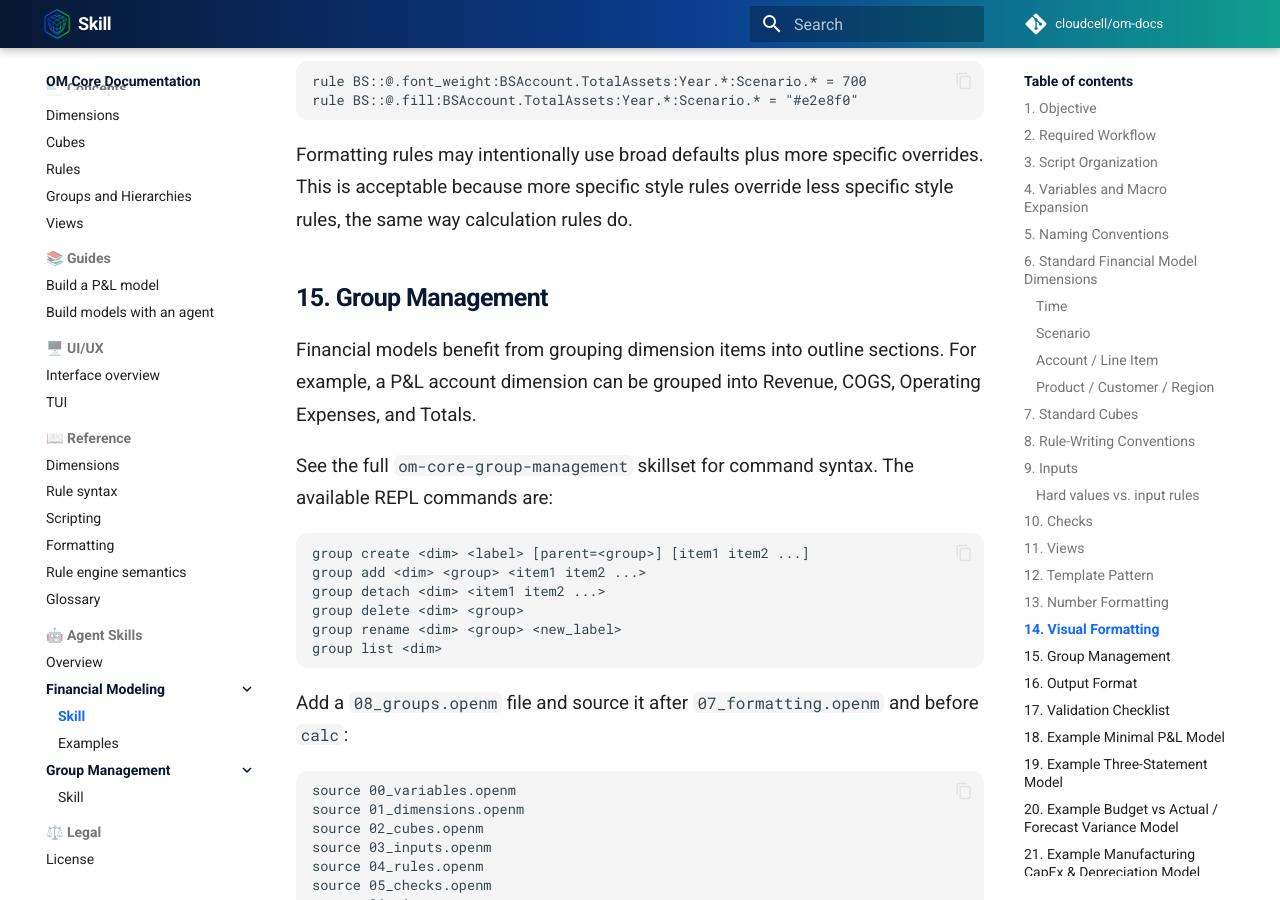
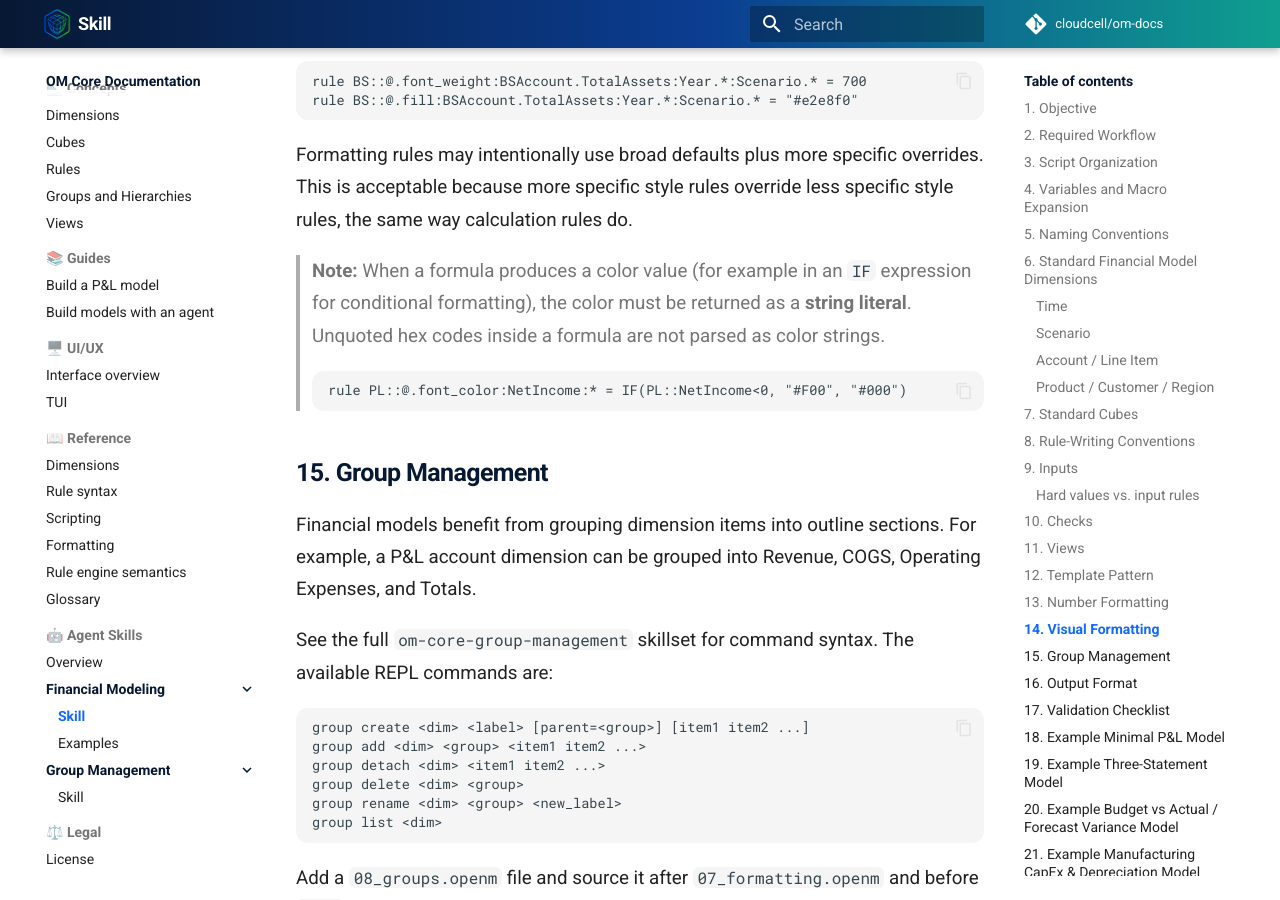
Before and after one commit to cloudcell/om-docs, an MkDocs documentation site: the page built from docs/skills/om-core-financial-modeling/SKILLS.md, in a window 1280 px wide and 900 px high, scrolled down 9855 px. Built offline with MkDocs 1.6.1 and Material for MkDocs 9.7.7, drawn with Linux system fonts in a browser that asks for light colours; comment, search, counter and statistics services are not loaded.

Commit message:
docs: add string literal requirement for color values in conditional formatting formulas
Add note to SKILLS.md explaining that color values in formulas must be string literals (quoted hex codes) rather than unquoted hex codes. Update fixed-asset-depreciation example to quote color values in IF expressions for @.fill rules. Add corresponding note to examples index.

````diff
--- a/docs/skills/om-core-financial-modeling/SKILLS.md
+++ b/docs/skills/om-core-financial-modeling/SKILLS.md
@@ -371,6 +371,15 @@ rule BS::@.fill:BSAccount.TotalAssets:Year.*:Scenario.* = "#e2e8f0"
 
 Formatting rules may intentionally use broad defaults plus more specific overrides. This is acceptable because more specific style rules override less specific style rules, the same way calculation rules do.
 
+> **Note:** When a formula produces a color value (for example in an `IF`
+> expression for conditional formatting), the color must be returned as a
+> **string literal**. Unquoted hex codes inside a formula are not parsed as
+> color strings.
+>
+> ```openm
+> rule PL::@.font_color:NetIncome:* = IF(PL::NetIncome<0, "#F00", "#000")
+> ```
+
 ## 15. Group Management
 
 Financial models benefit from grouping dimension items into outline sections. For example, a P&L account dimension can be grouped into Revenue, COGS, Operating Expenses, and Totals.
````
Also changed, not shown: docs/skills/om-core-financial-modeling/examples/index.md (+2 -0 lines), 1 other file.
